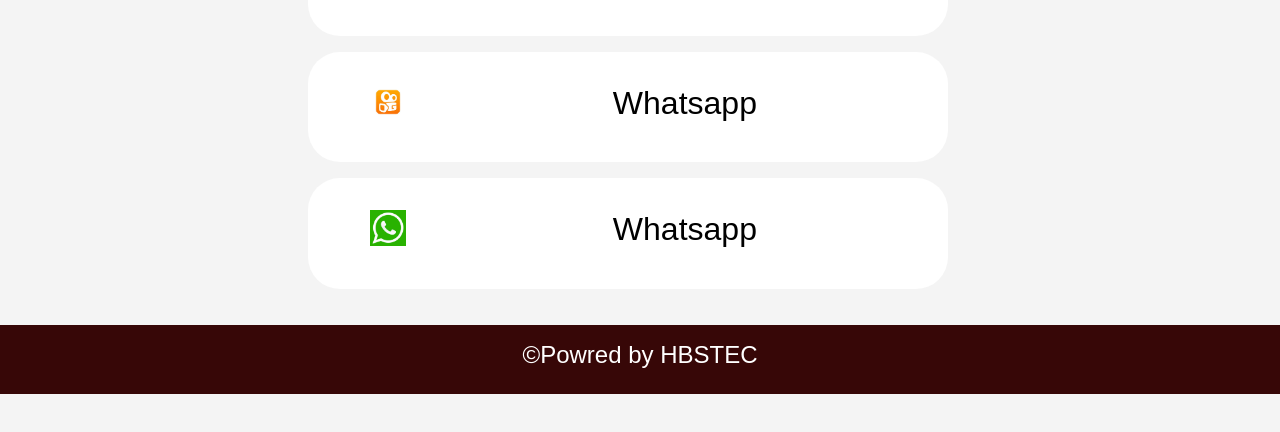
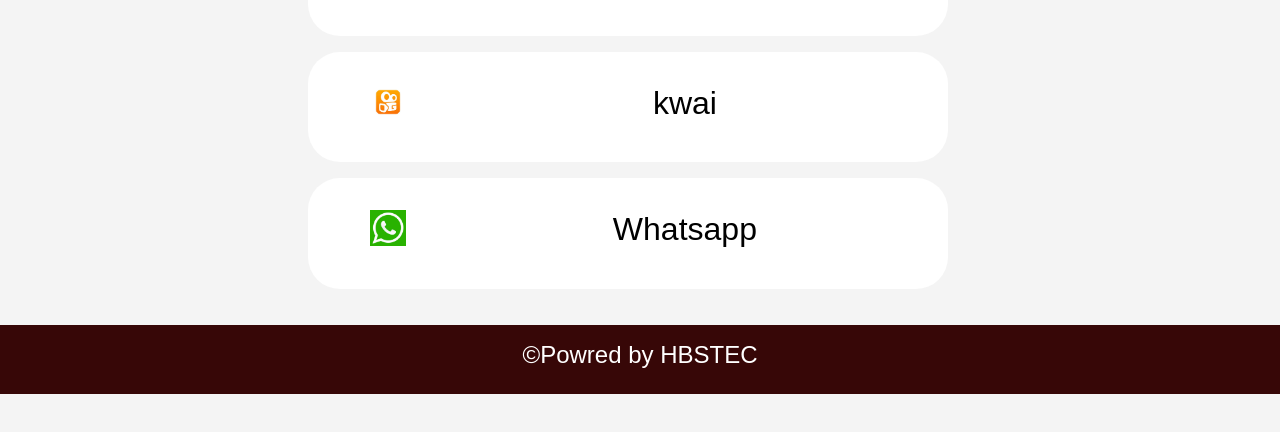
Before and after one commit to Helbson/portifoliopessoal-Helbson, a plain HTML site: page index.html in a window 1280 px wide. Shown: the part 406-838 px from the top of the page. Drawn offline with nearby package versions, Linux system fonts and the light colour scheme.

```diff
--- a/index.html
+++ b/index.html
@@ -38,7 +38,7 @@
                 </div>
 
                 <div class="col-10">
-                    <h3 class="txt-icone">&nbsp;&nbsp;Whatsapp</h3>
+                    <h3 class="txt-icone">&nbsp;&nbsp;kwai</h3>
                 </div>
             </div>
         </a>
```
